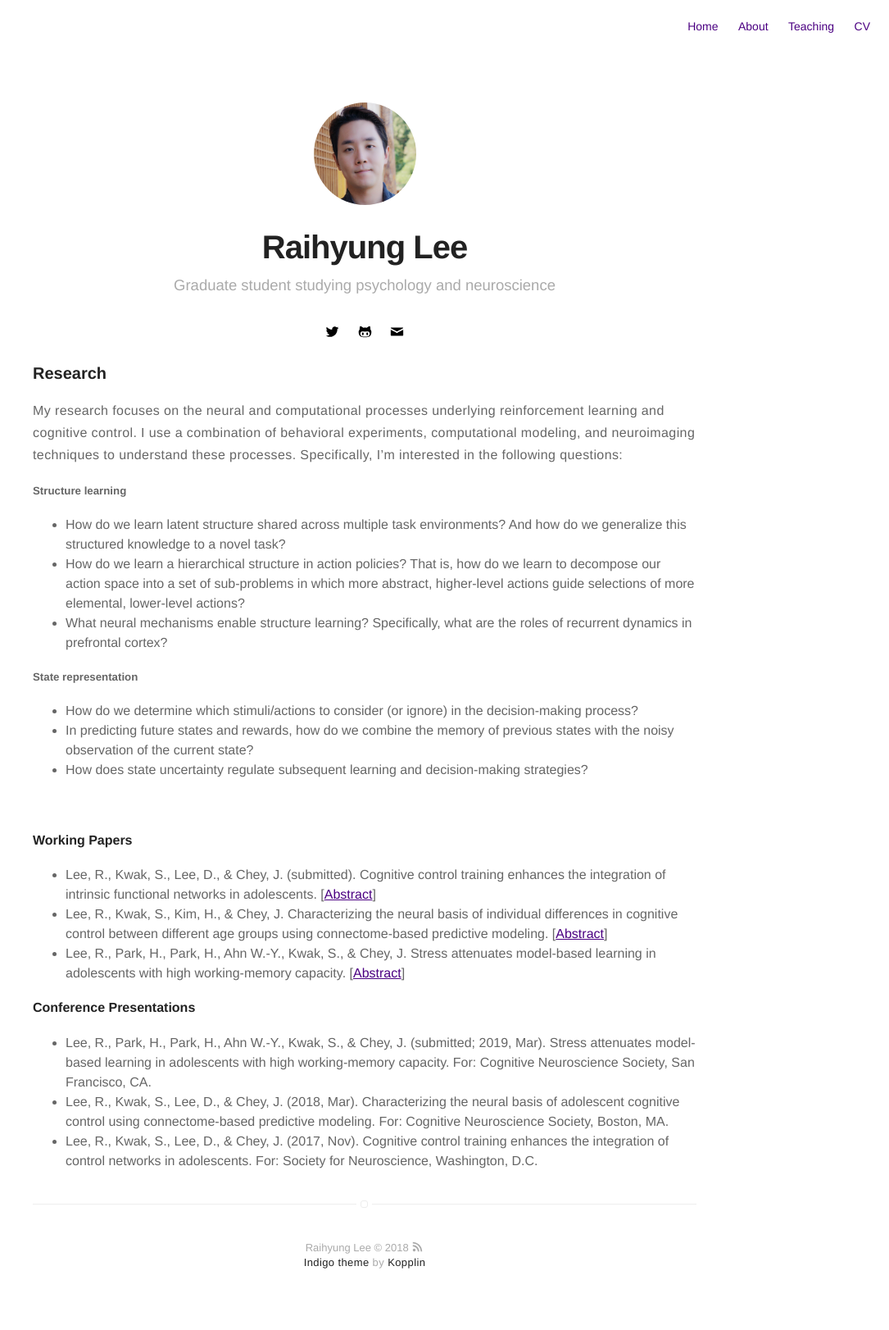
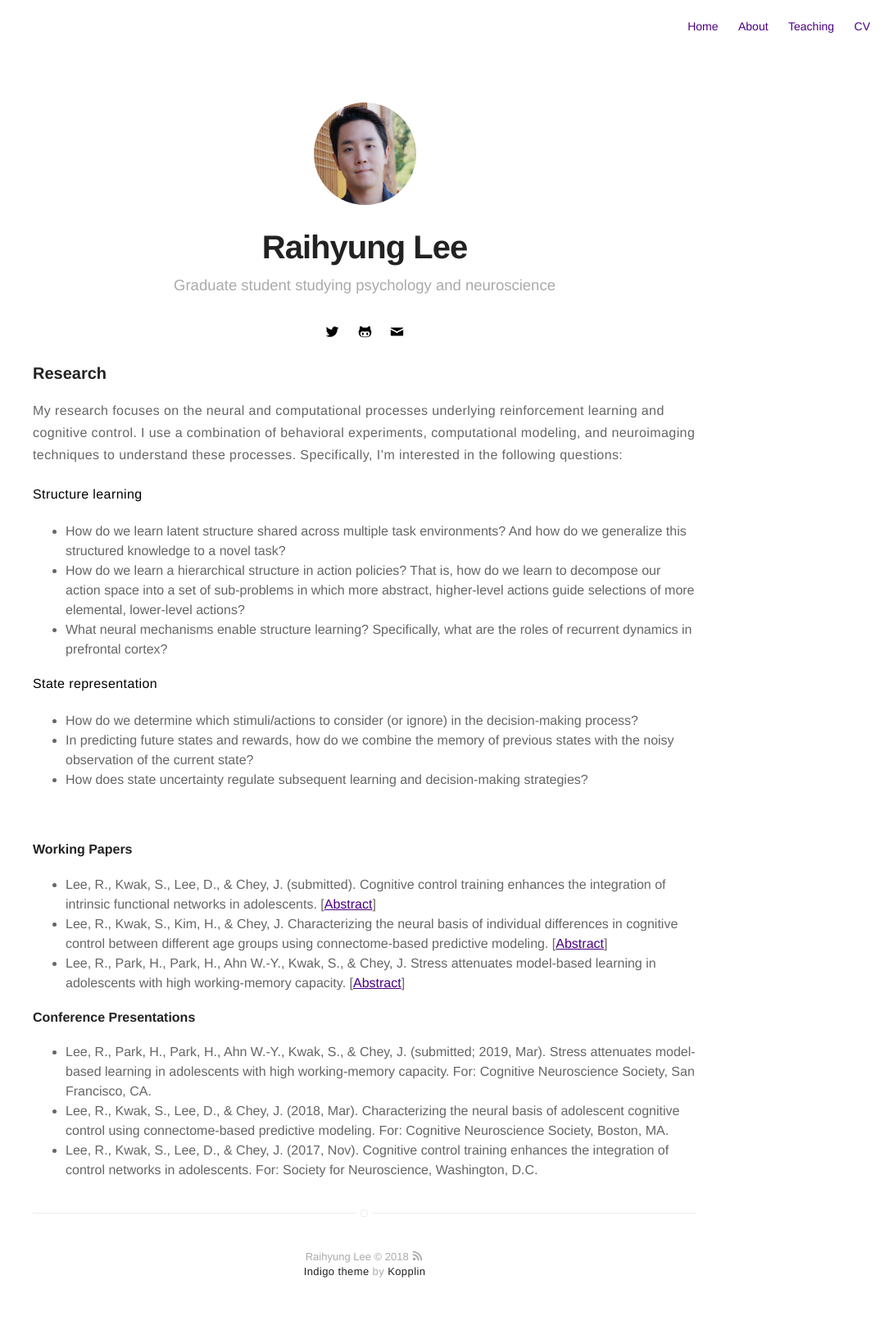
Before and after one commit to RaihyungLee/RaihyungLee.github.io, a Jekyll site: the page built from research.md, in a window 1280 px wide. Shown: the whole page at 82% size, without its empty margins (195-1280 px from the left). Built offline with Jekyll 4.4.1, drawn with Linux system fonts in a browser that asks for light colours.

```diff
--- a/research.md
+++ b/research.md
@@ -7,12 +7,12 @@ permalink: /research/index.html
 ### Research
 My research focuses on the neural and computational processes underlying reinforcement learning and cognitive control. I use a combination of behavioral experiments, computational modeling, and neuroimaging techniques to understand these processes. Specifically, I’m interested in the following questions:
 
-##### Structure learning
+**Structure learning**
 *	How do we learn latent structure shared across multiple task environments? And how do we generalize this structured knowledge to a novel task?
 *	How do we learn a hierarchical structure in action policies? That is, how do we learn to decompose our action space into a set of sub-problems in which more abstract, higher-level actions guide selections of more elemental, lower-level actions?
 *	What neural mechanisms enable structure learning? Specifically, what are the roles of recurrent dynamics in prefrontal cortex?
 
-##### State representation
+**State representation**
 *	How do we determine which stimuli/actions to consider (or ignore) in the decision-making process?
 *	In predicting future states and rewards, how do we combine the memory of previous states with the noisy observation of the current state?
 *	How does state uncertainty regulate subsequent learning and decision-making strategies?
```
